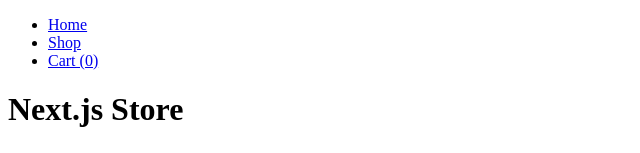
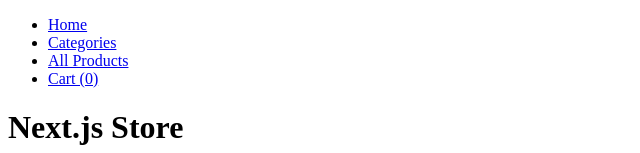
Before and after one commit to pandablue0809/SHOP-Next.js, a Next.js app: page / in a window 1280 px wide. Shown: the top 153 px of the page, without its empty margins (0-640 px from the left). Built offline with nearby package versions, Linux system fonts and the light colour scheme.

Commit message:
feat(header): add categories link

```diff
--- a/components/Header.js
+++ b/components/Header.js
@@ -15,8 +15,12 @@
       text: 'Home',
     },
     {
+      href: '/',
+      text: 'Categories',
+    },
+    {
       href: '/shop',
-      text: 'Shop',
+      text: 'All Products',
     },
     {
       href: '/cart',
```
